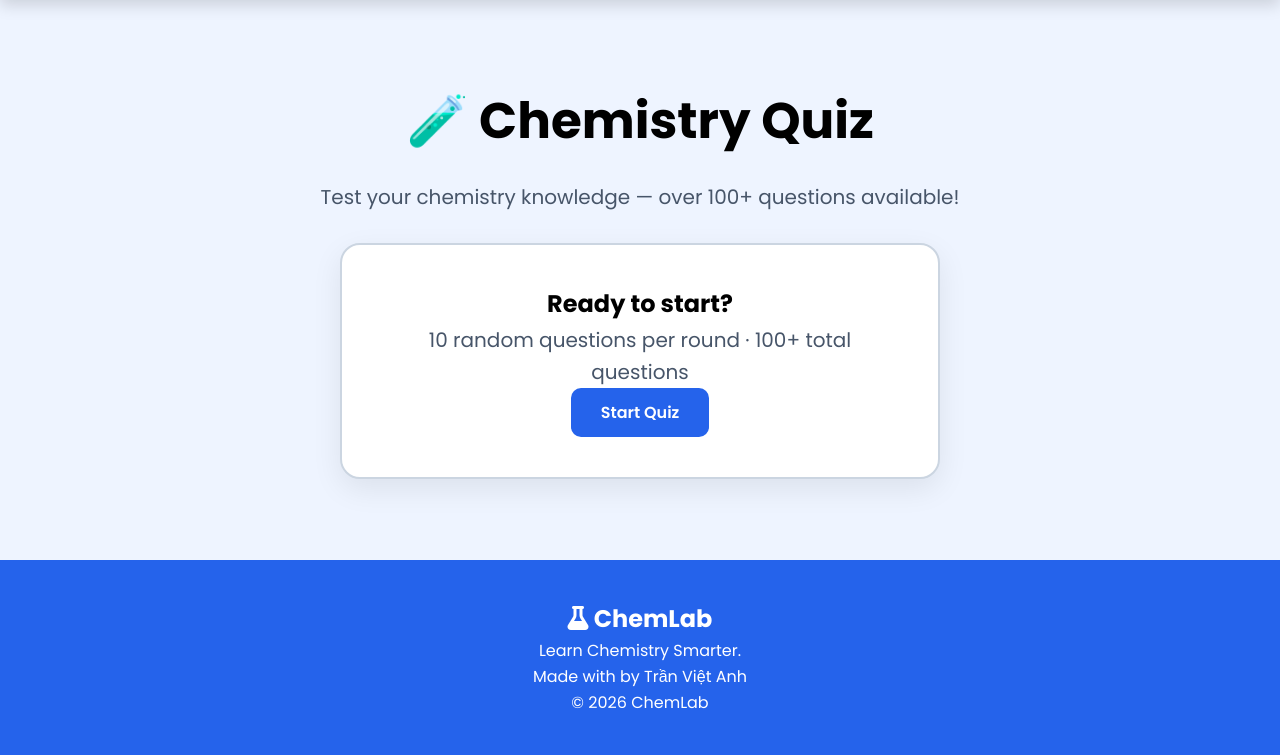
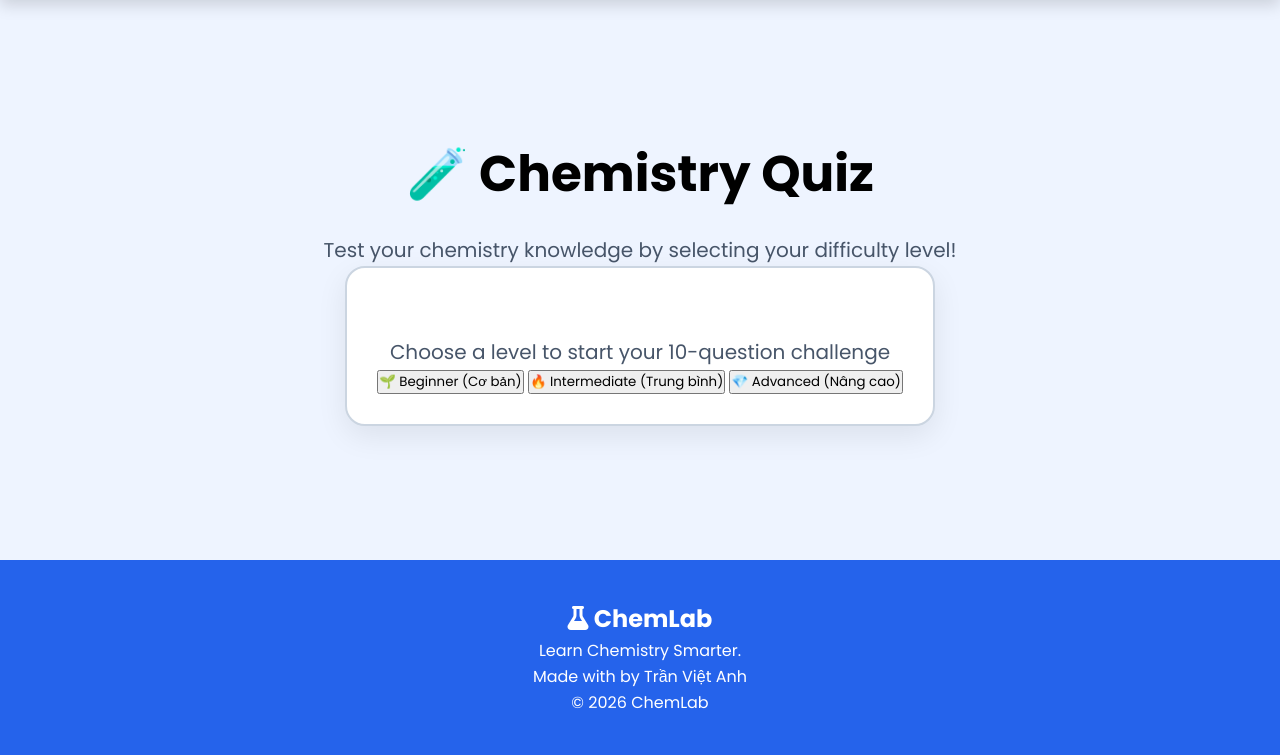
Before and after one commit to tranvietanh25052010-sys/Chemistrylab_VAnh, a Flask app: page /quiz in a window 1280 px wide. Shown: the part 80-835 px from the top of the page. Run offline with Flask 3, Linux system fonts and the light colour scheme; the visitor is signed in with stand-in values (Sample User, id 1).

Commit message:
Update quiz.html

```diff
--- a/templates/quiz.html
+++ b/templates/quiz.html
@@ -7,14 +7,21 @@ Chemistry Quiz
 {% block content %}
 <section class="page">
   <h1>🧪 Chemistry Quiz</h1>
-  <p>Test your chemistry knowledge — over 100+ questions available!</p>
+  <p>Test your chemistry knowledge by selecting your difficulty level!</p>
 
-  <div id="start-screen" class="quiz-box">
-    <h2>Ready to start?</h2>
-    <p>10 random questions per round · 100+ total questions</p>
-    <button onclick="startQuiz()" class="quiz-btn">Start Quiz</button>
+  <!-- MÀN HÌNH CHỌN CẤP ĐỘ -->
+  <div id="level-screen" class="quiz-box">
+    <h2>Select Difficulty</h2>
+    <p>Choose a level to start your 10-question challenge</p>
+
+    <div class="level-buttons">
+      <button onclick="selectLevel('beginner')" class="quiz-btn">🌱 Beginner (Cơ bản)</button>
+      <button onclick="selectLevel('intermediate')" class="quiz-btn">🔥 Intermediate (Trung bình)</button>
+      <button onclick="selectLevel('advanced')" class="quiz-btn">💎 Advanced (Nâng cao)</button>
+    </div>
   </div>
 
+  <!-- MÀN HÌNH LÀM QUIZ -->
   <div id="quiz-screen" class="quiz-box" style="display:none;">
     <div class="quiz-header">
       <span id="q-count">Question 1 / 10</span>
@@ -25,121 +32,16 @@ Chemistry Quiz
     <button id="next-btn" onclick="nextQuestion()" style="display:none;" class="quiz-btn">Next →</button>
   </div>
 
+  <!-- MÀN HÌNH KẾT QUẢ -->
   <div id="result-screen" class="quiz-box" style="display:none;">
     <h2>Quiz Complete!</h2>
     <div class="final-score">
       <span id="final-score"></span>
     </div>
     <p id="comment"></p>
-    <button onclick="location.reload()" class="quiz-btn">Try Another Round</button>
+    <button onclick="resetQuiz()" class="quiz-btn">Choose Another Level</button>
   </div>
 </section>
-
-<style>
-.quiz-box {
-  background: var(--bg-card) !important;
-  color: var(--text-main) !important;
-  padding: 40px;
-  border-radius: 20px;
-  width: 100%;
-  max-width: 600px;
-  box-shadow: var(--shadow-soft);
-  margin-top: 30px;
-  text-align: center;
-  border: 2px solid var(--border) !important;
-}
-
-.quiz-header {
-  display: flex;
-  justify-content: space-between;
-  margin-bottom: 25px;
-  padding-bottom: 15px;
-  border-bottom: 1px solid var(--border) !important;
-  font-weight: 700 !important;
-  color: var(--primary) !important;
-}
-
-#question {
-  font-size: 22px !important;
-  font-weight: 800 !important;
-  color: var(--text-main) !important;
-  line-height: 1.5;
-  margin-bottom: 25px;
-}
-
-.options {
-  display: flex;
-  flex-direction: column;
-  gap: 12px;
-  margin-bottom: 20px;
-}
-
-.option {
-  padding: 14px 18px;
-  border: 2px solid var(--border) !important;
-  border-radius: 12px;
-  text-align: left;
-  cursor: pointer;
-  transition: .25s;
-  font-weight: 600 !important;
-  background: var(--bg-soft) !important;
-  color: var(--text-main) !important;
-}
-
-.option:hover:not(.disabled) {
-  border-color: var(--primary) !important;
-  background: var(--primary-light) !important;
-}
-
-.option.correct {
-  border-color: var(--success) !important;
-  background: rgba(34, 197, 94, 0.2) !important;
-  color: var(--success) !important;
-  font-weight: 700 !important;
-}
-
-.option.wrong {
-  border-color: var(--danger) !important;
-  background: rgba(239, 68, 68, 0.2) !important;
-  color: var(--danger) !important;
-  font-weight: 700 !important;
-}
-
-.option.disabled {
-  cursor: default;
-}
-
-.quiz-btn {
-  padding: 12px 30px;
-  background: var(--primary) !important;
-  color: #ffffff !important;
-  border: none;
-  border-radius: 10px;
-  font-size: 16px;
-  font-weight: 600;
-  cursor: pointer;
-  transition: .3s;
-}
-
-.quiz-btn:hover {
-  background: var(--primary-dark) !important;
-  transform: translateY(-2px);
-}
-
-.final-score {
-  font-size: 48px;
-  font-weight: 800 !important;
-  color: var(--primary) !important;
-  margin: 20px 0;
-}
-
-#comment {
-  font-size: 17px;
-  color: var(--text-muted) !important;
-  margin-bottom: 25px;
-  font-weight: 500 !important;
-}
-</style>
 
 <script src="{{ url_for('static', filename='js/questions.js') }}"></script>
 <script>
@@ -147,12 +49,21 @@ let questions = [];
 let currentQ = 0;
 let score = 0;
 
-function startQuiz() {
-  document.getElementById('start-screen').style.display = 'none';
-  document.getElementById('quiz-screen').style.display = 'block';
-  questions = getRandomQuestions(10);
+function selectLevel(level) {
+  // Lấy 10 câu hỏi theo level từ file questions.js
+  questions = getQuestionsByLevel(level, 10);
+
+  if (questions.length === 0) {
+    alert("Chưa có câu hỏi cho cấp độ này, hãy kiểm tra lại file questions.js nhé!");
+    return;
+  }
+
   currentQ = 0;
   score = 0;
+
+  // Ẩn màn hình chọn level, hiện màn hình làm quiz
+  document.getElementById('level-screen').style.display = 'none';
+  document.getElementById('quiz-screen').style.display = 'block';
   showQuestion();
 }
 
@@ -203,5 +114,10 @@ function showResult() {
 
   document.getElementById('comment').textContent = comment;
 }
+
+function resetQuiz() {
+  document.getElementById('result-screen').style.display = 'none';
+  document.getElementById('level-screen').style.display = 'block';
+}
 </script>
 {% endblock %}
```
